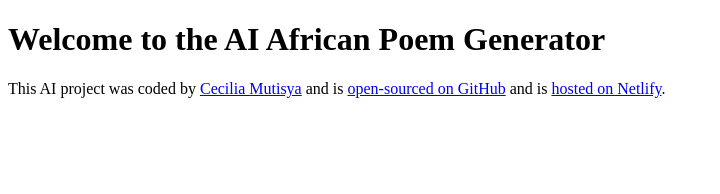
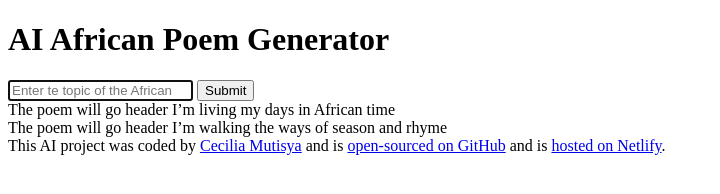
Before and after one commit to Cecilia10d/African-Poem-Generator, a plain HTML site: page index.html in a window 1280 px wide. Shown: the whole page, without its empty margins (0-720 px from the left). Drawn offline with Linux system fonts and the light colour scheme.

Commit message:
Removed css. style

```diff
--- a/index.html
+++ b/index.html
@@ -5,11 +5,31 @@
     <meta charset="UTF-8" />
     <meta name="viewport" content="width=device-width, initial-scale=1.0" />
     <link rel="stylesheet" href="src/style.css" />
-    <title>AI Poem Generator</title>
+    <title>AI African Poem Generator</title>
 </head>
 
 <body>
-    <h1>Welcome to the AI African Poem Generator</h1>
+    <header>
+    <h1>AI African Poem Generator</h1>
+    </header>
+   <main>
+    <form>
+        <input type="text" placeholder="Enter te topic of the African"
+        autofocus
+        required
+        autocomplete="off"
+        />
+        <input type="submit" />
+    </form>
+    <div>
+        The poem will go header
+        I’m living my days in African time
+        <br />
+        The poem will go header
+        I’m walking the ways of season and rhyme
+    </div>
+   </main>
+
     <footer>
         This AI project was coded by
         <a href="https://github.com/Cecilia10d" target="_blank">Cecilia Mutisya</a> and
--- a/src/style.css
+++ /dev/null
@@ -1,4 +0,0 @@
-style.css body {
-  background: turquoise;
-  text-align: center;
-}
```
